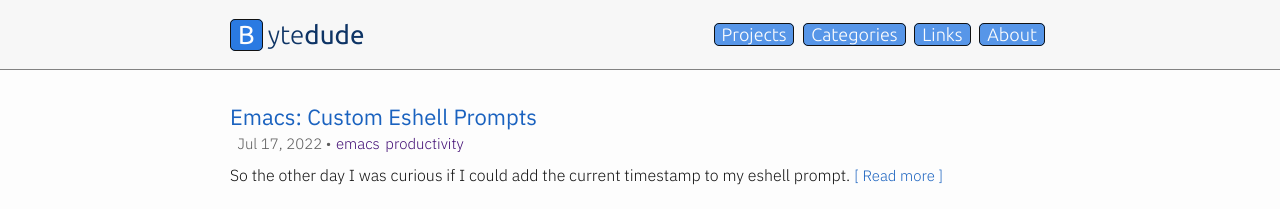
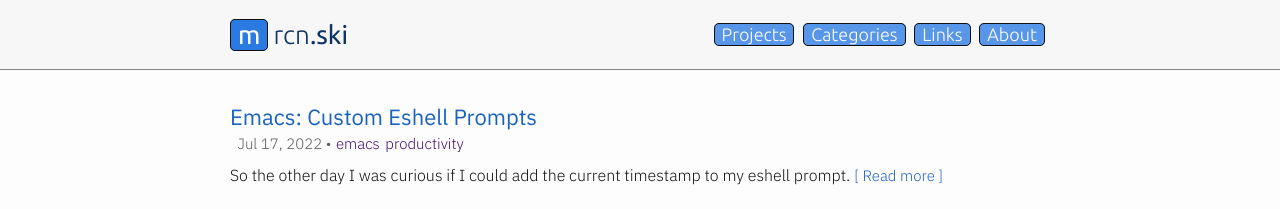
Before and after one commit to mrcnski/signor.dev, a Jekyll site: the page built from index.md, in a window 1280 px wide. Shown: the top 209 px of the page. Built offline with Jekyll 4.4.1, drawn with Linux system fonts in a browser that asks for light colours.

Commit message:
Update title

```diff
--- a/_includes/header.html
+++ b/_includes/header.html
@@ -5,7 +5,7 @@
     {% assign page_paths = site.header_pages | default: default_paths %}
     <div class="header-left">
       <a class="site-title" href="{{ '/' | relative_url }}">
-        <span class="B">B</span><span class="yte">yte</span><span class="dude">dude</span>
+        <span class="m">m</span><span class="rcn">rcn</span><span class="ski">.ski</span>
       </a>
     </div>
 
--- a/_sass/minutia/_layout.scss
+++ b/_sass/minutia/_layout.scss
@@ -12,7 +12,7 @@
     }
 }
 
-.B {
+.m {
     padding: 0px 7px 1px 7px;
     border: 1px solid $text-color;
     border-radius: 5px;
@@ -24,7 +24,7 @@
     font-weight: $strong-font-weight;
 }
 
-.dude {
+.ski {
     font-weight: $strong-font-weight;
 }
 
```
